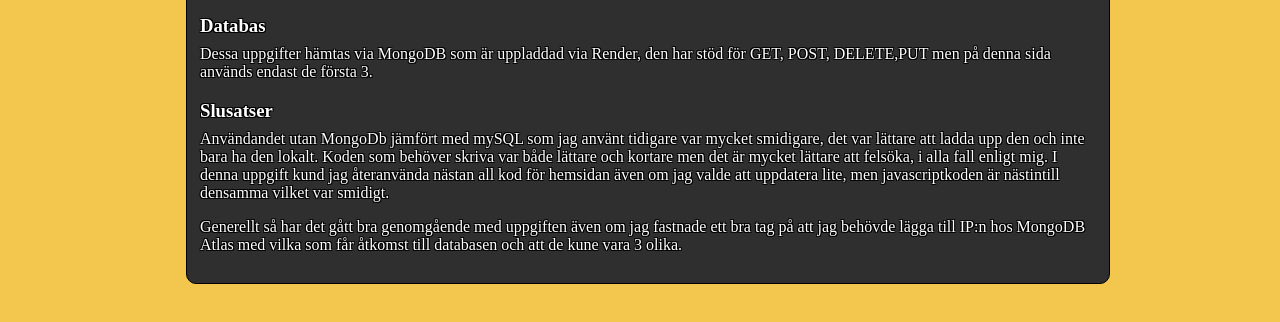
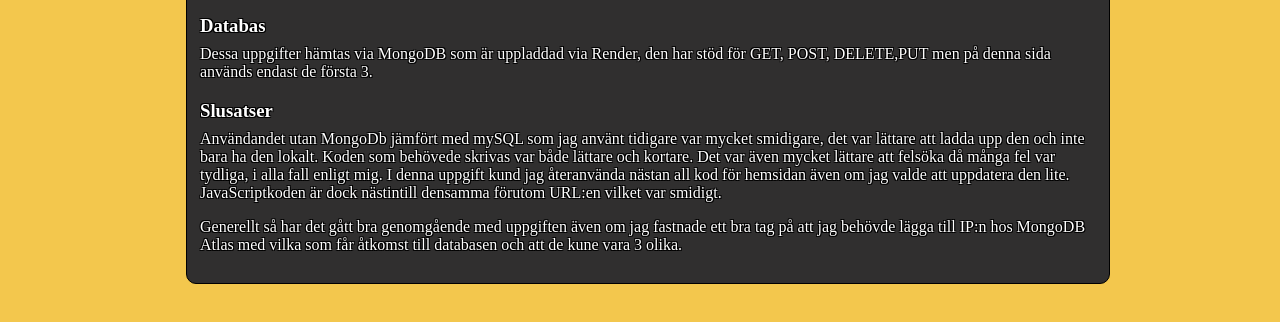
Before and after one commit to osundstrom/monent-3-noSQL-Hemsida, a website built with Parcel: page src/about.html in a window 1280 px wide. Shown: the part 256-578 px from the top of the page. Built offline with nearby package versions, Linux system fonts and the light colour scheme; no server answers.

Commit message:
updated text

```diff
--- a/src/about.html
+++ b/src/about.html
@@ -27,8 +27,8 @@
         <h3>Slusatser</h3>
         <p>
             Användandet utan MongoDb jämfört med mySQL som jag använt tidigare var mycket smidigare, det var lättare att ladda upp den och
-            inte bara ha den lokalt. Koden som behöver skriva var både lättare och kortare men det är mycket lättare att felsöka, i alla fall enligt mig.
-            I denna uppgift kund jag återanvända nästan all kod för hemsidan även om jag valde att uppdatera lite, men javascriptkoden är nästintill densamma vilket var smidigt.
+            inte bara ha den lokalt. Koden som behövede skrivas var både lättare och kortare. Det var även mycket lättare att felsöka då många fel var tydliga, i alla fall enligt mig.
+            I denna uppgift kund jag återanvända nästan all kod för hemsidan även om jag valde att uppdatera den lite. JavaScriptkoden är dock nästintill densamma förutom URL:en vilket var smidigt.
 
          </p>
 
```
